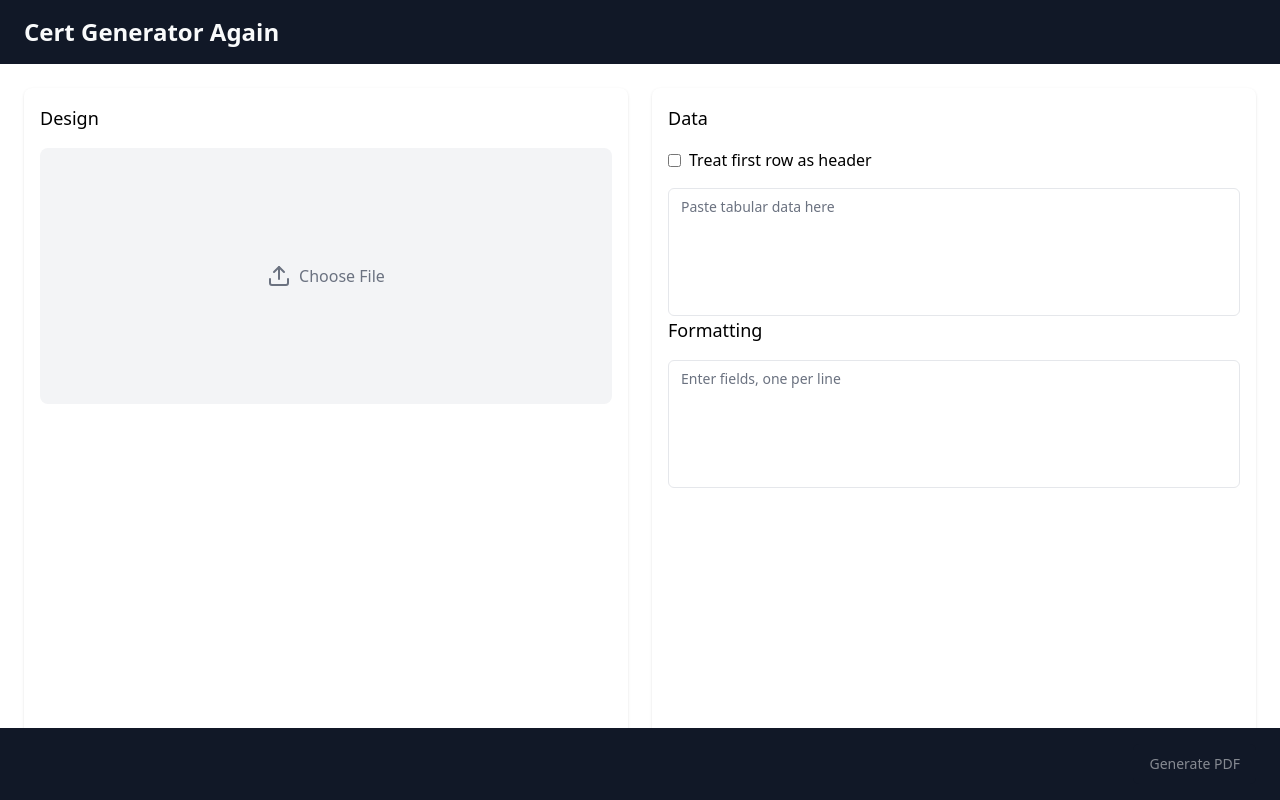
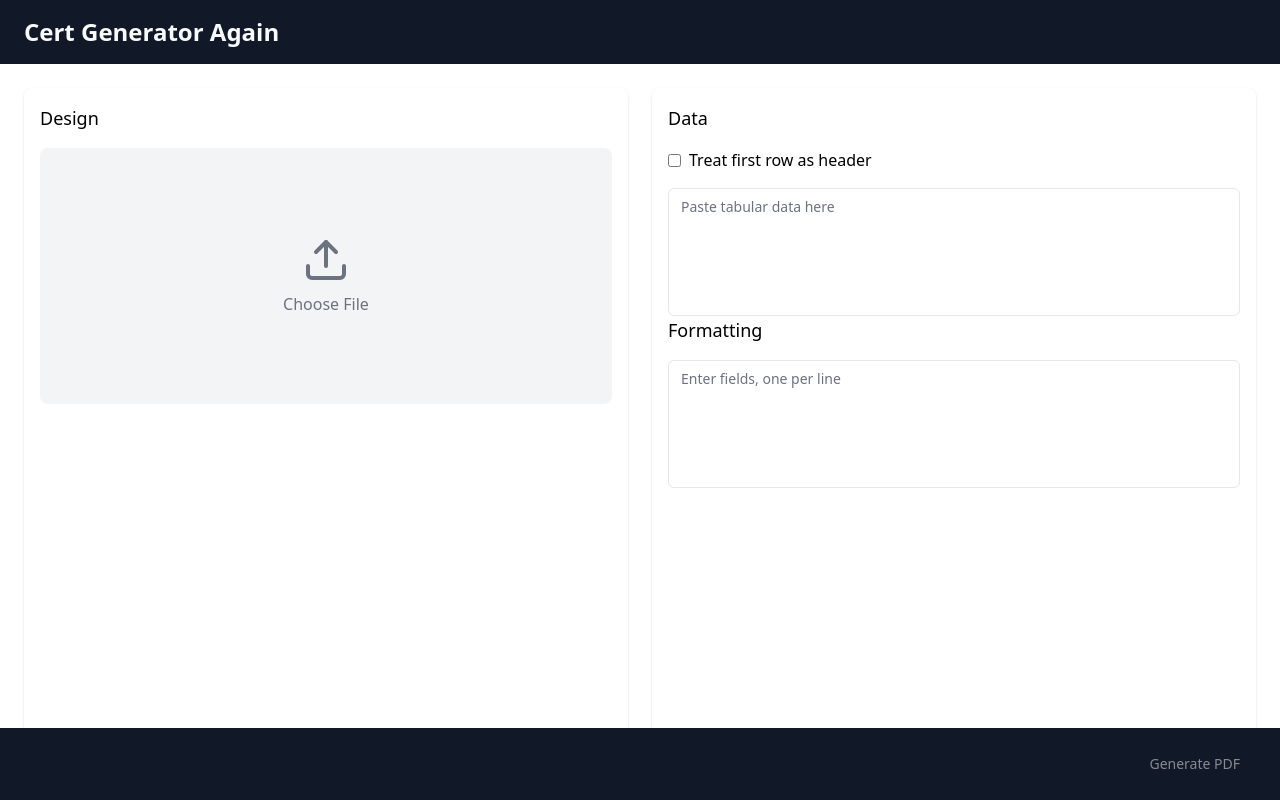
Before and after one commit to tinkertanker/bamboobot-cert-generator, a Next.js app: page / in a window 1280 px wide. Built offline with nearby package versions, Linux system fonts and the light colour scheme.

Commit message:
Choose file now lets user click the whole box

```diff
--- a/app/page.tsx
+++ b/app/page.tsx
@@ -173,9 +173,9 @@ export default function MainPage() {
               </>
             ) : (
               <div className="flex items-center justify-center h-64 text-muted-foreground bg-muted rounded-lg">
-                <label htmlFor="file-upload" className="cursor-pointer">
-                  <div className="flex items-center justify-center space-x-2">
-                    <UploadIcon className="h-6 w-6" />
+                <label htmlFor="file-upload" className="cursor-pointer w-full h-full flex items-center justify-center">
+                  <div className="flex flex-col items-center justify-center space-y-2">
+                    <UploadIcon className="h-12 w-12" />
                     <span>Choose File</span>
                   </div>
                   <input
```
